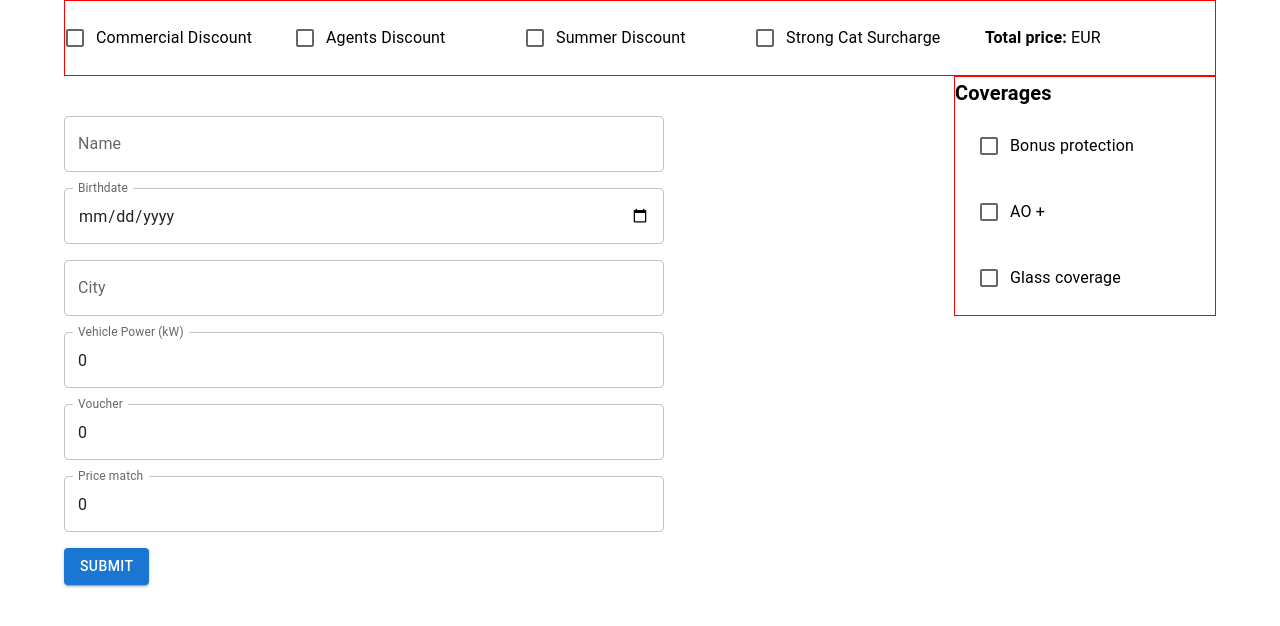
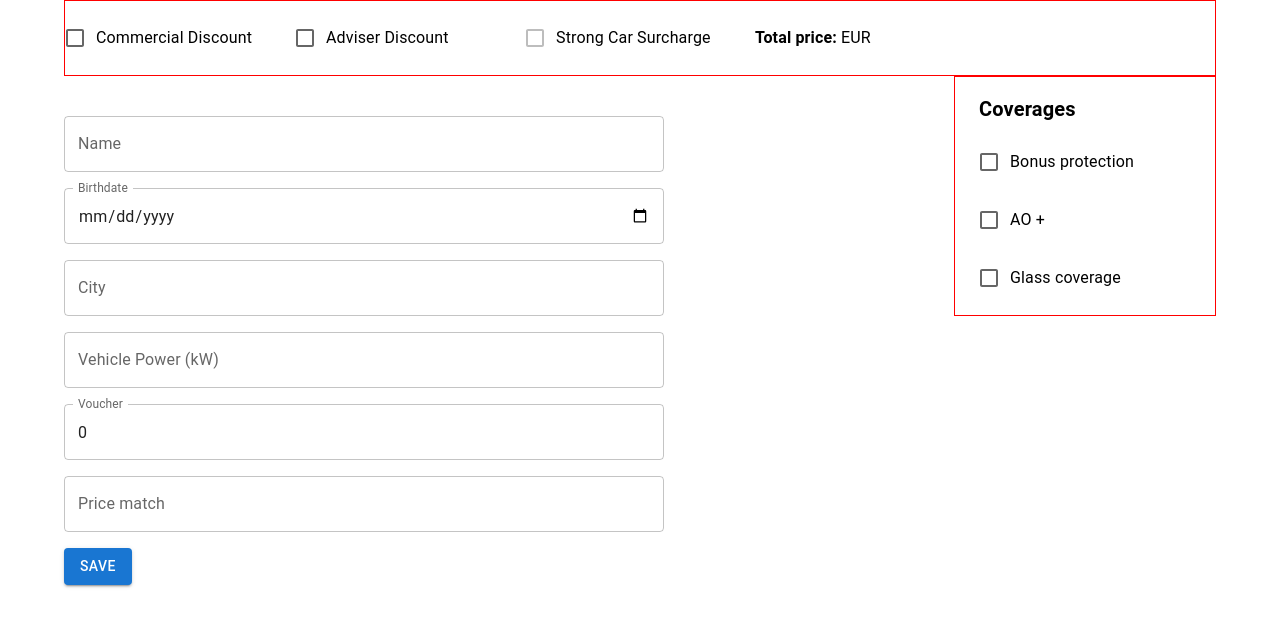
Before and after one commit to dino110/InsuranceApp, a React (Create React App) app in the folder frontend/: page / in a window 1280 px wide. Shown: the top 626 px of the page. Built offline with nearby package versions, Linux system fonts and the light colour scheme.

Commit message:
InsuranceContext created and used

```diff
--- a/frontend/src/App.tsx
+++ b/frontend/src/App.tsx
@@ -4,13 +4,17 @@ import Header from "./components/Header";
 import SideBar from "./components/SideBar";
 import MainForm from "./components/MainForm";
 
+import { InsuranceContextProvider } from "./InsuranceContext";
+
 function App() {
   return (
-    <Container>
-      <Header />
-      <SideBar />
-      <MainForm />
-    </Container>
+    <InsuranceContextProvider>
+      <Container>
+        <Header />
+        <SideBar />
+        <MainForm />
+      </Container>
+    </InsuranceContextProvider>
   );
 }
 
--- /dev/null
+++ b/frontend/src/InsuranceContext.tsx
@@ -0,0 +1,77 @@
+import React, { createContext, useContext, useState } from "react";
+
+interface InsuranceContextType {
+  checkboxes: {
+    commercialDiscount: boolean;
+    adviserDiscount: boolean;
+    vipDiscount: boolean;
+    strongCarSurcharge: boolean;
+    glassProtection: boolean;
+    bonusProtection: boolean;
+    aoPlus: boolean;
+  };
+  textFields: {
+    name: string;
+    birthdate: string;
+    city: string;
+    vehiclePower: string;
+    voucher: string;
+    priceMatch: string;
+  };
+  setCheckboxes: React.Dispatch<
+    React.SetStateAction<InsuranceContextType["checkboxes"]>
+  >;
+  setTextFields: React.Dispatch<
+    React.SetStateAction<InsuranceContextType["textFields"]>
+  >;
+}
+
+const InsuracneContext = createContext<InsuranceContextType | undefined>(
+  undefined
+);
+
+export function useInsuranceContext() {
+  const context = useContext(InsuracneContext);
+  if (!context) {
+    throw new Error("useAppContext must be used within an AppContextProvider");
+  }
+  return context;
+}
+
+export function InsuranceContextProvider({
+  children,
+}: {
+  children: React.ReactNode;
+}) {
+  const [checkboxes, setCheckboxes] = useState({
+    commercialDiscount: false,
+    adviserDiscount: false,
+    vipDiscount: false,
+    strongCarSurcharge: false,
+    glassProtection: false,
+    bonusProtection: false,
+    aoPlus: false,
+  });
+
+  const [textFields, setTextFields] = useState({
+    name: "",
+    birthdate: "",
+    city: "",
+    vehiclePower: "",
+    voucher: "0",
+    priceMatch: "",
+  });
+
+  const value = {
+    checkboxes,
+    textFields,
+    setCheckboxes,
+    setTextFields,
+  };
+
+  return (
+    <InsuracneContext.Provider value={value}>
+      {children}
+    </InsuracneContext.Provider>
+  );
+}
--- a/frontend/src/components/Header/index.tsx
+++ b/frontend/src/components/Header/index.tsx
@@ -1,19 +1,25 @@
 import React from "react";
 import { useForm, Controller } from "react-hook-form";
 import { Checkbox, Grid, FormControlLabel, Typography } from "@mui/material";
+import { useInsuranceContext } from "../../InsuranceContext";
 
 interface FormData {
   commercialDiscount: boolean;
-  agentsDiscount: boolean;
-  summerDiscount: boolean;
-  strongCatSurcharge: boolean;
+  adviserDiscount: boolean;
+  vipDiscount: boolean;
+  strongCarSurcharge: boolean;
 }
 
 const Header: React.FC = () => {
-  const { control, formState } = useForm<FormData>();
+  const { control } = useForm<FormData>();
 
-  const handleChange = (name: string, isChecked: boolean) => {
-    console.log(`${name} is ${isChecked ? "checked" : "unchecked"}`);
+  const { textFields, setCheckboxes } = useInsuranceContext();
+
+  const handleChange = (name: string, value: boolean) => {
+    setCheckboxes((prevCheckBoxes) => ({
+      ...prevCheckBoxes,
+      [name]: value,
+    }));
   };
 
   return (
@@ -36,9 +42,7 @@ const Header: React.FC = () => {
                   <Checkbox
                     {...field}
                     color="primary"
-                    onChange={(e) =>
-                      handleChange("Commercial Discount", e.target.checked)
-                    }
+                    onChange={(e, value) => handleChange(e.target.name, value)}
                   />
                 )}
               />
@@ -50,63 +54,62 @@ const Header: React.FC = () => {
           <FormControlLabel
             control={
               <Controller
-                name="agentsDiscount"
+                name="adviserDiscount"
                 control={control}
                 defaultValue={false}
                 render={({ field }) => (
                   <Checkbox
                     {...field}
                     color="primary"
-                    onChange={(e) =>
-                      handleChange("Agents Discount", e.target.checked)
-                    }
+                    onChange={(e, value) => handleChange(e.target.name, value)}
                   />
                 )}
               />
             }
-            label="Agents Discount"
+            label="Adviser Discount"
           />
         </Grid>
+        {Number(textFields.vehiclePower) > 80 && (
           <Grid item xs={6} md={2}>
             <FormControlLabel
               control={
                 <Controller
-                name="summerDiscount"
+                  name="vipDiscount"
                   control={control}
                   defaultValue={false}
                   render={({ field }) => (
                     <Checkbox
                       {...field}
                       color="primary"
-                    onChange={(e) =>
-                      handleChange("Summer Discount", e.target.checked)
+                      onChange={(e, value) =>
+                        handleChange(e.target.name, value)
                       }
                     />
                   )}
                 />
               }
-            label="Summer Discount"
+              label="VIP Discount"
             />
           </Grid>
+        )}
         <Grid item xs={6} md={2}>
           <FormControlLabel
             control={
               <Controller
-                name="strongCatSurcharge"
+                name="strongCarSurcharge"
                 control={control}
                 defaultValue={false}
                 render={({ field }) => (
                   <Checkbox
                     {...field}
+                    disabled={true}
+                    checked={Number(textFields.vehiclePower) > 100}
                     color="primary"
-                    onChange={(e) =>
-                      handleChange("Strong Cat Surcharge", e.target.checked)
-                    }
                   />
                 )}
               />
             }
-            label="Strong Cat Surcharge"
+            label="Strong Car Surcharge"
           />
         </Grid>
         <Grid item xs={6} md={2}>
--- a/frontend/src/components/MainForm/index.tsx
+++ b/frontend/src/components/MainForm/index.tsx
@@ -1,15 +1,15 @@
-// Form.tsx
 import React from "react";
 import { useForm, SubmitHandler, Controller } from "react-hook-form";
 import { TextField, Button, Grid, Box } from "@mui/material";
+import { useInsuranceContext } from "../../InsuranceContext";
 
 interface FormData {
   name: string;
   birthdate: string;
   city: string;
-  vehiclePower: number;
-  voucher: number;
-  priceMatch: number;
+  vehiclePower: string;
+  voucher: string;
+  priceMatch: string;
 }
 
 const MainForm: React.FC = () => {
@@ -19,8 +19,18 @@ const MainForm: React.FC = () => {
     formState: { errors },
   } = useForm<FormData>();
 
+  const { checkboxes, setTextFields } = useInsuranceContext();
+
   const onSubmit: SubmitHandler<FormData> = (data) => {
-    console.log("submited!", { ...data });
+    setTextFields((prevTextFields) => ({ ...prevTextFields, ...data }));
+    console.log("submited!", { ...data, ...checkboxes });
+  };
+
+  const handleVehiclePowerChange = (value: string) => {
+    setTextFields((prevTextFields) => ({
+      ...prevTextFields,
+      vehiclePower: value,
+    }));
   };
 
   return (
@@ -33,7 +43,7 @@ const MainForm: React.FC = () => {
               control={control}
               defaultValue=""
               rules={{
-                required: true,
+                required: "Name is required",
               }}
               render={({ field }) => (
                 <TextField
@@ -52,7 +62,7 @@ const MainForm: React.FC = () => {
               control={control}
               defaultValue=""
               rules={{
-                required: true,
+                required: "Birthdate is required",
               }}
               render={({ field }) => (
                 <TextField
@@ -75,7 +85,7 @@ const MainForm: React.FC = () => {
               control={control}
               defaultValue=""
               rules={{
-                required: true,
+                required: "City is required",
               }}
               render={({ field }) => (
                 <TextField
@@ -93,15 +103,22 @@ const MainForm: React.FC = () => {
               name="vehiclePower"
               control={control}
               rules={{
-                required: true,
+                required: "Vehicle power is required",
+                min: {
+                  value: 1,
+                  message: "Vehicle power needs to be at least 1",
+                },
               }}
-              defaultValue={0}
+              defaultValue=""
               render={({ field }) => (
                 <TextField
                   {...field}
                   label="Vehicle Power (kW)"
                   type="number"
                   fullWidth
+                  onBlur={(e) => {
+                    handleVehiclePowerChange(e.target.value);
+                  }}
                   error={!!errors.vehiclePower}
                   helperText={errors.vehiclePower?.message}
                 />
@@ -112,19 +129,9 @@ const MainForm: React.FC = () => {
             <Controller
               name="voucher"
               control={control}
-              rules={{
-                required: true,
-              }}
-              defaultValue={0}
+              defaultValue="0"
               render={({ field }) => (
-                <TextField
-                  {...field}
-                  label="Voucher"
-                  type="number"
-                  fullWidth
-                  error={!!errors.vehiclePower}
-                  helperText={errors.vehiclePower?.message}
-                />
+                <TextField {...field} label="Voucher" type="number" fullWidth />
               )}
             />
           </Grid>
@@ -132,25 +139,20 @@ const MainForm: React.FC = () => {
             <Controller
               name="priceMatch"
               control={control}
-              rules={{
-                required: true,
-              }}
-              defaultValue={0}
+              defaultValue=""
               render={({ field }) => (
                 <TextField
                   {...field}
                   label="Price match"
                   type="number"
                   fullWidth
-                  error={!!errors.vehiclePower}
-                  helperText={errors.vehiclePower?.message}
                 />
               )}
             />
           </Grid>
           <Grid item xs={12}>
             <Button type="submit" variant="contained" color="primary">
-              Submit
+              Save
             </Button>
           </Grid>
         </Grid>
--- a/frontend/src/components/SideBar/index.tsx
+++ b/frontend/src/components/SideBar/index.tsx
@@ -8,6 +8,7 @@ import {
   Box,
 } from "@mui/material";
 import { useForm, Controller } from "react-hook-form";
+import { useInsuranceContext } from "../../InsuranceContext";
 
 const Container = styled(Box)({
   float: "right",
@@ -23,24 +24,29 @@ interface FormData {
 }
 
 const SideBar = (): JSX.Element => {
-  const { control, formState } = useForm<FormData>();
+  const { control } = useForm<FormData>();
 
-  const handleChange = (name: string, isChecked: boolean) => {
-    console.log(`${name} is ${isChecked ? "checked" : "unchecked"}`);
+  const { setCheckboxes } = useInsuranceContext();
+
+  const handleChange = (name: string, value: boolean) => {
+    setCheckboxes((prevCheckBoxes) => ({
+      ...prevCheckBoxes,
+      [name]: value,
+    }));
   };
 
   return (
     <Container>
-      <Typography fontWeight={600} variant="h6" align="left">
-        Coverages
-      </Typography>
       <form>
         <Stack
           direction="column"
           justifyItems="left"
           padding="16px 24px"
-          gap="24px"
+          gap="16px"
         >
+          <Typography fontWeight={600} variant="h6" align="left">
+            Coverages
+          </Typography>
           <FormControlLabel
             control={
               <Controller
@@ -51,9 +57,7 @@ const SideBar = (): JSX.Element => {
                   <Checkbox
                     {...field}
                     color="primary"
-                    onChange={(e) =>
-                      handleChange("Bonus protection", e.target.checked)
-                    }
+                    onChange={(e, value) => handleChange(e.target.name, value)}
                   />
                 )}
               />
@@ -70,7 +74,7 @@ const SideBar = (): JSX.Element => {
                   <Checkbox
                     {...field}
                     color="primary"
-                    onChange={(e) => handleChange("AO +", e.target.checked)}
+                    onChange={(e, value) => handleChange(e.target.name, value)}
                   />
                 )}
               />
@@ -87,9 +91,7 @@ const SideBar = (): JSX.Element => {
                   <Checkbox
                     {...field}
                     color="primary"
-                    onChange={(e) =>
-                      handleChange("Glass coverage", e.target.checked)
-                    }
+                    onChange={(e, value) => handleChange(e.target.name, value)}
                   />
                 )}
               />
```
Lines whose indentation alone changed are shown as unchanged.
